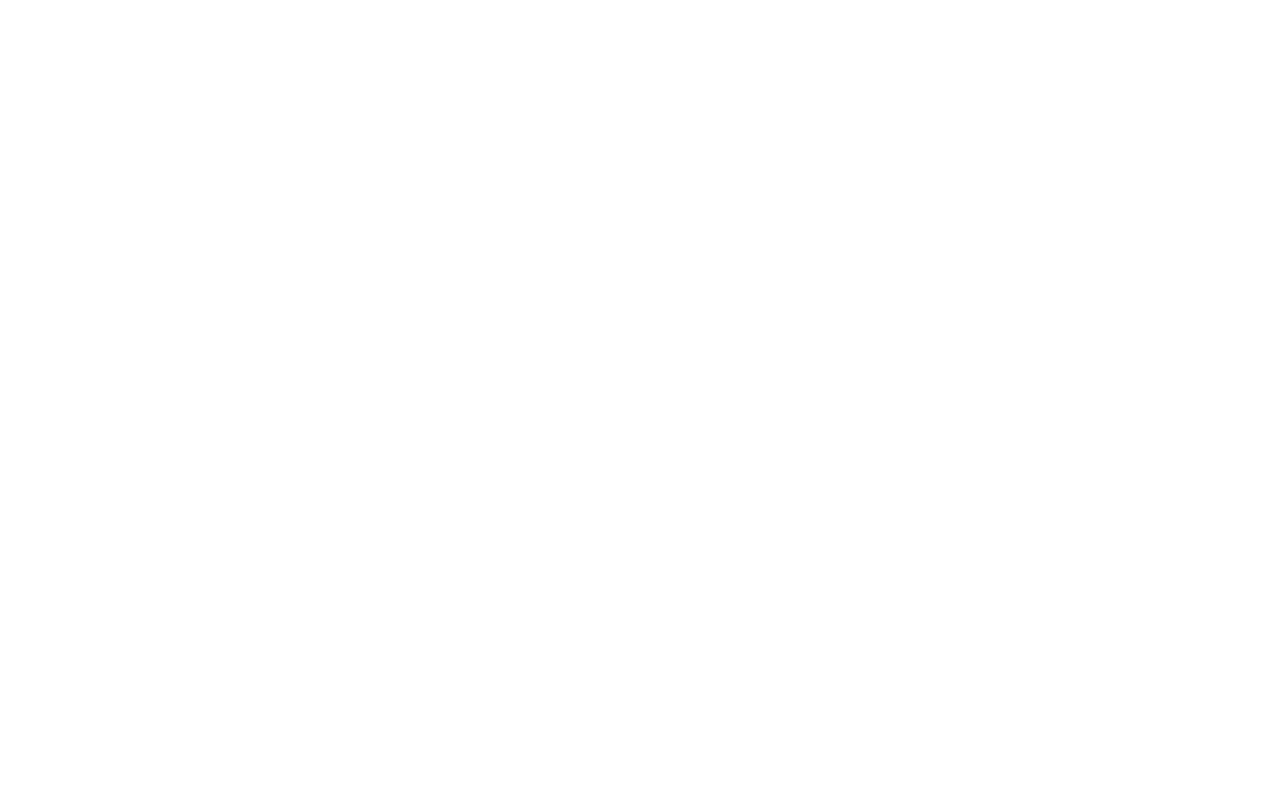
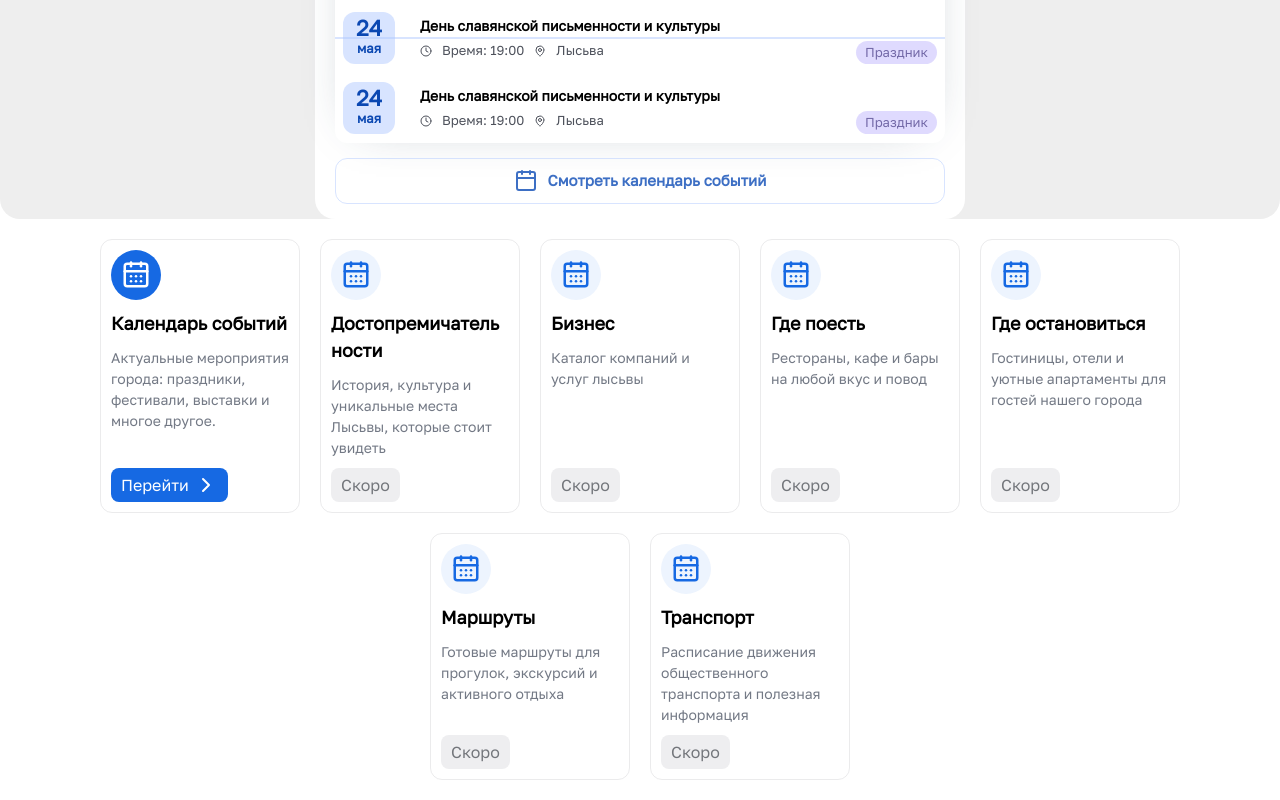
Before and after one commit to Poolryz/cityPortal, a Next.js app: page / in a window 1280 px wide. Shown: the part 689-1489 px from the top of the page. Before the commit the page ends 800 px from the top, so only its background shows below. Built offline with nearby package versions, Linux system fonts and the light colour scheme.

Commit message:
Добавил на главной странице блок со страницами -Добавил layout в public

```diff
--- /dev/null
+++ b/src/app/(public)/layout.tsx
@@ -0,0 +1,15 @@
+import '@/app/globals.scss'
+import HeaderComponent from '@/components/HeaderComponent/HeaderComponent'
+export const metadata = {
+
+}
+
+export default function RootLayout({ children }) {
+  return (<>
+    <HeaderComponent />
+    <main className='_container'>
+      {children}
+    </main>
+  </>
+  )
+}
--- a/src/app/globals.scss
+++ b/src/app/globals.scss
@@ -16,3 +16,14 @@
         padding: 0 10px;
     }
 }
+
+.pages {
+    &__list {
+        margin: 20px 0;
+        display: flex;
+        flex-direction: row;
+        justify-content: center;
+        flex-wrap: wrap;
+        gap: 20px;
+    }
+}
--- a/src/app/page.tsx
+++ b/src/app/page.tsx
@@ -2,6 +2,8 @@
 import HeroTextComponent from "@/components/HeroTextComponent/HeroTextComponent";
 import InfoHeroComponent from "@/components/InfoHeroComponent/InfoHeroComponent";
 import EventHeroComponent from "@/components/EventHeroComponent/EventHeroComponent";
+import PagesItemComponent from "@/components/PagesItemComponent/PagesItemComponent";
+import { CalendarDays } from "lucide-react";
 
 export const generateMetadata = () => {
 	return {
@@ -28,6 +30,17 @@
 					</div>
 				</div>
 			</div>
+			<div className={`${styles.pages} _container`}>
+				<ul className="pages__list">
+					<PagesItemComponent icon={<CalendarDays size={30} />} name={"Календарь событий"} text={"Актуальные мероприятия города: праздники, фестивали, выставки и многое другое."} active={true} />
+					<PagesItemComponent icon={<CalendarDays size={30} />} name={"Достопремичательности"} text={"История, культура и уникальные места Лысьвы, которые стоит увидеть"} active={false} />
+					<PagesItemComponent icon={<CalendarDays size={30} />} name={"Бизнес"} text={"Каталог компаний и услуг лысьвы"} active={false} />
+					<PagesItemComponent icon={<CalendarDays size={30} />} name={"Где поесть"} text={"Рестораны, кафе и бары на любой вкус и повод"} active={false} />
+					<PagesItemComponent icon={<CalendarDays size={30} />} name={"Где остановиться"} text={"Гостиницы, отели и уютные апартаменты для гостей нашего города"} active={false} />
+					<PagesItemComponent icon={<CalendarDays size={30} />} name={"Маршруты"} text={"Готовые маршруты для прогулок, экскурсий и активного отдыха"} active={false} />
+					<PagesItemComponent icon={<CalendarDays size={30} />} name={"Транспорт"} text={"Расписание движения общественного транспорта и полезная информация"} active={false} />
+				</ul>
+			</div>
 		</>
 	)
 }
--- a/src/app/styles.module.scss
+++ b/src/app/styles.module.scss
@@ -3,12 +3,25 @@
         background: url("/heroBg.jpg") no-repeat center/100%;
         border-radius: 0 0 20px 20px;
         min-height: 520px;
+
+        @media (max-width: 1380px) {
+            margin: 20px 0 0 0;
+            background: #eee;
+
+        }
     }
 
     &__content {
         display: flex;
         justify-content: space-between;
         min-height: 520px;
+        gap: 20px;
+
+        @media (max-width: 1380px) {
+            flex-wrap: wrap;
+            justify-content: center;
+            align-items: center;
+        }
     }
 
 
@@ -16,7 +29,7 @@
         display: flex;
         flex-direction: column;
         justify-content: space-around;
-
+        gap: 20px;
     }
 
     &__right {
--- /dev/null
+++ b/src/components/PagesItemComponent/PagesItemComponent.tsx
@@ -0,0 +1,25 @@
+import { ChevronRightIcon } from "lucide-react"
+import styles from "./styles.module.scss"
+
+function PagesItemComponent({ icon, name, text, active, ...props }) {
+
+    return (
+        <li className={styles.item}>
+            <div className={`${styles["item__icon"]} ${active ? styles["item__icon_active"] : ""}`}>
+                {icon}
+            </div>
+
+            <div className={styles["item__name"]}>
+                {name}
+            </div>
+            <span className={styles["item__text"]}>
+                {text}
+            </span>
+            <button className={`${styles["item__button"]} ${active ? styles["item__button_active"] : ""}`}>
+                {active ? "Перейти" : "Скоро"}
+                {active ? <ChevronRightIcon /> : ""}
+            </button>
+        </li>
+    )
+}
+export default PagesItemComponent
--- /dev/null
+++ b/src/components/PagesItemComponent/styles.module.scss
@@ -0,0 +1,54 @@
+.item {
+    max-width: 200px;
+    padding: 10px;
+    border: 1px solid #bfc0c250;
+    border-radius: 12px;
+    display: flex;
+    flex-direction: column;
+    align-items: flex-start;
+    gap: 10px;
+
+    &__icon {
+        color: #1669e3;
+        background-color: #edf4fe;
+        padding: 10px;
+        border-radius: 50%;
+
+
+        &_active {
+            color: #ffffff;
+            background-color: #1669e3;
+
+        }
+    }
+
+    &__name {
+        font-weight: 600;
+        font-size: 18px;
+        word-break: break-all;
+    }
+
+    &__text {
+        color: #737985;
+        font-size: 14px;
+        flex: 100%;
+    }
+
+    &__button {
+        color: #73767b;
+        background-color: #eeeef0;
+        display: flex;
+        flex-direction: row;
+        justify-content: center;
+        gap: 5px;
+        padding: 5px 10px;
+        border-radius: 8px;
+        cursor: not-allowed;
+
+        &_active {
+            cursor: pointer;
+            color: #ffffff;
+            background-color: #1669e3;
+        }
+    }
+}
```
Also changed, not shown: src/components/HeaderComponent/HeaderComponent.module.scss (+9 -1 lines).
